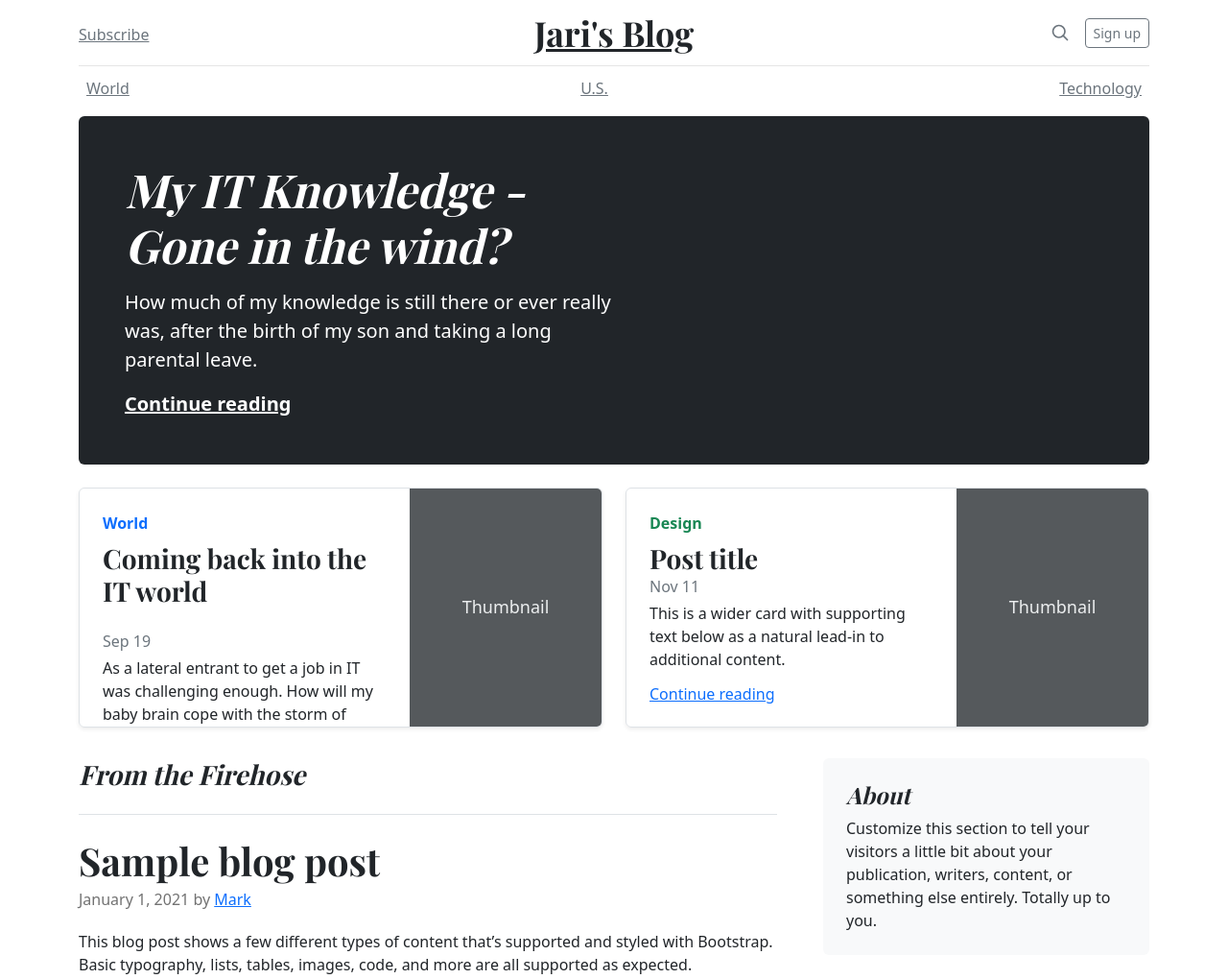
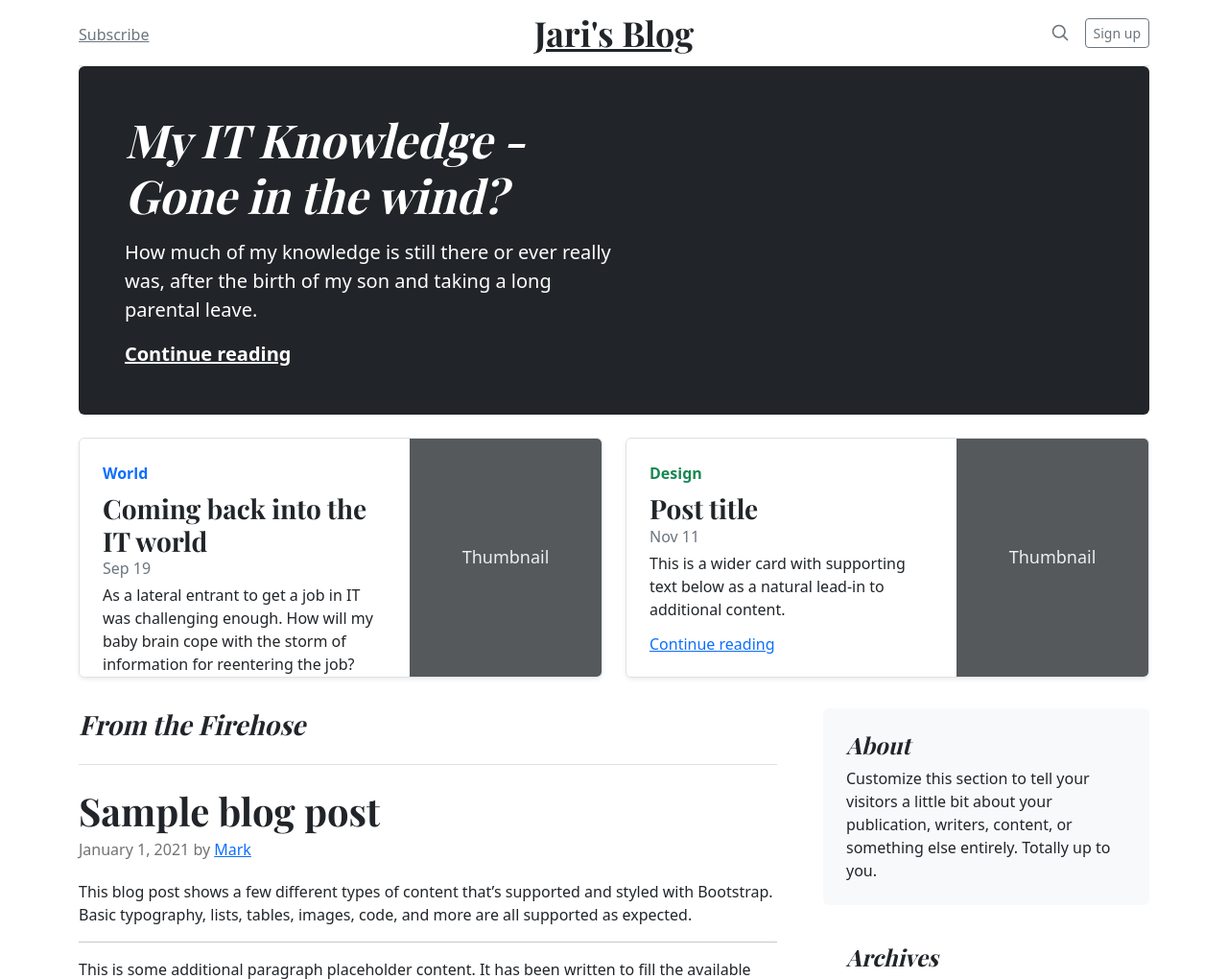
Before and after one commit to Jari92/bootstrap-test, a PHP site: page / in a window 1280 px wide. Shown: the top 1020 px of the page at 96% size. Run offline with PHP 8.4, Linux system fonts and the light colour scheme.

Commit message:
no nav scroller needed

```diff
--- a/index.php
+++ b/index.php
@@ -97,13 +97,13 @@
     </div>
   </header>
 
-  <div class="nav-scroller py-1 mb-2">
+  <!--div class="nav-scroller py-1 mb-2">
     <nav class="nav d-flex justify-content-between">
       <a class="p-2 link-secondary" href="#">World</a>
       <a class="p-2 link-secondary" href="#">U.S.</a>
       <a class="p-2 link-secondary" href="#">Technology</a>
     </nav>
-  </div>
+  </div -->
 </div>
 
 <main class="container">
@@ -120,7 +120,7 @@
       <div class="row g-0 border rounded overflow-hidden flex-md-row mb-4 shadow-sm h-md-250 position-relative">
         <div class="col p-4 d-flex flex-column position-static">
           <strong class="d-inline-block mb-2 text-primary">World</strong>
-          <h3 class="mb-4">Coming back into the IT world</h3>
+          <h3 class="mb-0">Coming back into the IT world</h3>
           <div class="mb-1 text-muted">Sep 19</div>
           <p class="card-text mb-auto">As a lateral entrant to get a job in IT was challenging enough. How will my baby brain cope with the storm of information for reentering the job?</p>
           <a href="#" class="stretched-link">Continue reading</a>
```
